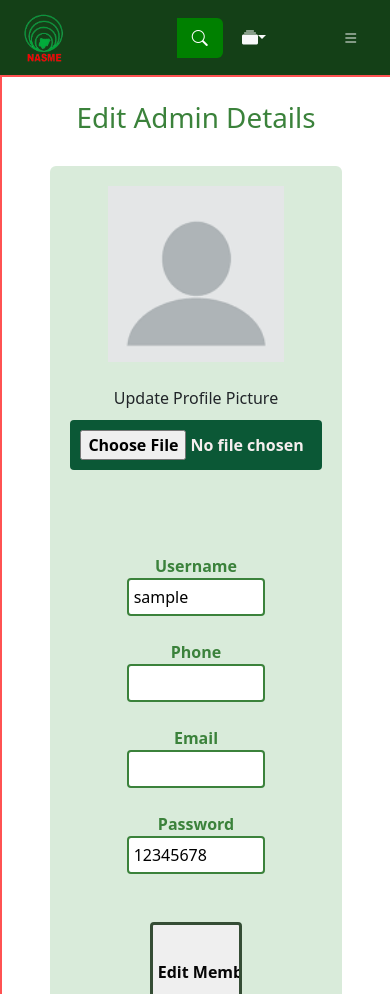
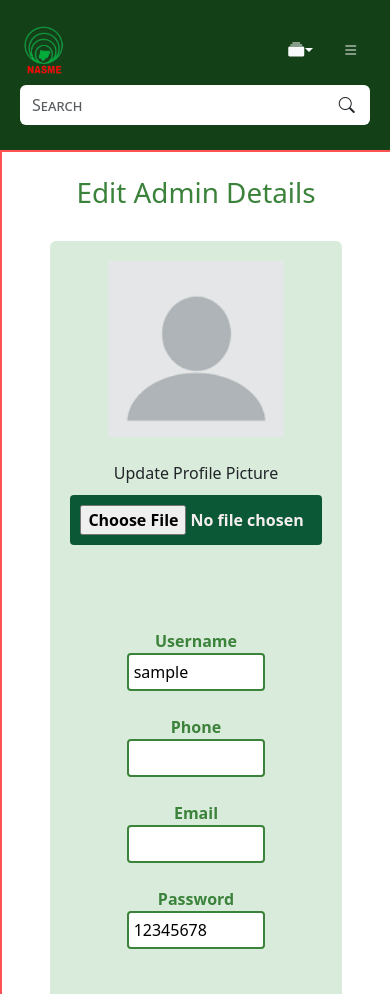
Before and after one commit to valuemaxcodershub/membership-portal, a Flask app: page /admin/manage_admin/1/edit in a window 390 px wide. Run offline with Flask 2, Linux system fonts and the light colour scheme; the visitor is signed in with stand-in values (Sample User, id 1); data comes from the database, SQL or seed files in the repository; data that the repository does not hold is empty; some libraries are stand-ins or nearby versions.

Commit message:
Modified all search Input

```diff
--- a/membership/static/css/header.css
+++ b/membership/static/css/header.css
@@ -18,25 +18,31 @@ button {
 
 #btn-search {
     background: white;
+    box-shadow: none !important;
 }
 
-@media screen and (max-width:550px) {
-    .navbar #search {
-        display: none;
+.navbar {
+    height: 75px;
+}
+
+.navGrid {
+    display: grid !important;
+    grid-template-columns: 1fr auto auto auto;
+}
+
+@media screen and (max-width:450.9px) {
+    .navbar {
+        height: 150px;
     }
 
-    .navbar #search.active {
-        display: block;
+    .navGrid {
+        grid-template-rows: auto auto;
+        row-gap: 10px;
     }
 
-    .navbar #search~#btn-search {
-        color: white;
-        background: transparent;
-    }
-
-    .navbar #search.active~#btn-search {
-        background: white;
-        color: black;
+    .navSearch {
+        grid-row: 2;
+        grid-column: 1/5;
     }
 }
 
--- a/membership/static/css/side.css
+++ b/membership/static/css/side.css
@@ -173,10 +173,10 @@ body {
     }
 }
 
-@media screen and (max-width:450.5px) {
+@media screen and (max-width:450.9px) {
     .sidebar {
         position: fixed;
-        top: 75px;
+        top: 150px;
         left: 0;
         height: auto;
         width: 100%;
@@ -225,4 +225,7 @@ body {
         text-align: center;
     }
 
+    .main-content{
+        top: 150px;
+    }
 }
--- a/membership/templates/dashboard_layout.html
+++ b/membership/templates/dashboard_layout.html
@@ -77,43 +77,41 @@
 
 
 
-    <nav class="navbar fixed-top" style="flex-wrap: nowrap; background-color: rgb(20, 64, 23); height: 75px;">
-        <div class="container d-flex px-md-5 px-3">
+    <nav class="navbar fixed-top" style="flex-wrap: nowrap; background-color: rgb(20, 64, 23);">
+        <div class="container navGrid px-md-5 px-3">
             <a class="navbar-brand p-0" id="navBrand" href="#">
                 <img class="" src="{{url_for('static', filename='web_images/nasme-removebg-preview.png')}}" alt="">
             </a>
 
 
-            <div class="d-flex" style="position: relative;">
-                <form class="d-flex rounded mx-lg-2 mx-1" method="POST" action="{{url_for('admins.search_members')}}">
-                    <input class="form-control rounded-0 rounded-start border-0 w-100" id="search"
-                        style="box-shadow: none;" type="text" placeholder="Search" aria-label="Search" name="search_query">
-                    <button class="rounded-0 rounded-end btn border-0" style="background-color: green;" id="btn-search"
-                        type="submit">
-                        <i class="bi bi-search"></i>
+
+            <form class="d-flex rounded mx-lg-2 mx-1 navSearch" method="POST"
+                action="{{url_for('admins.search_members')}}">
+                <input class="form-control rounded-0 rounded-start border-0 w-100" id="search" style="box-shadow: none;"
+                    type="text" placeholder="Search" aria-label="Search" name="search_query">
+                <button class="rounded-0 rounded-end btn border-0" id="btn-search" type="submit">
+                    <i class="bi bi-search text-dark"></i>
                 </button>
             </form>
 
             <button class="btn ms-md-3 mx-0 dropdown nav-item" title="Sort by Clusters/Units">
                 <i class="bi bi-collection-fill text-light dropdown-toggle nav-link" data-bs-toggle="dropdown"></i>
-                    <div class="dropdown-menu mt-3 border-0 outline-0 rounded-bottom-2 me-2 bg-white">
+                <div class="dropdown-menu mt-md-3 border-0 outline-0 rounded-bottom-2 me-2 bg-white py-0">
 
-                        {% for unit in dashboard_units  %}
-                        <a class="text-wrap dropdown-item" href="{{url_for('admins.manage_unit_members', unit_id=unit.id)}}">{{unit.name}}</a>
+                    {% for unit in dashboard_units %}
+                    <a class="text-wrap dropdown-item border-top py-2 rounded-bottom" style="min-width: 0 !important;"
+                        href="{{url_for('admins.manage_unit_members', unit_id=unit.id)}}">
+                        {{unit.name}}
+                    </a>
                     {% endfor %}
 
                 </div>
             </button>
 
-                <button class="rounded-0 rounded-end btn ms-md-3 mx-0 invisible" type="submit" title="Admin Profile">
-                    <i class="bi bi-person-workspace text-light"></i>
-                </button>
-
-
             <button class="rounded-0 rounded-end btn ms-md-3 mx-0" type="submit" id="togglerLg" title="Toggler">
                 <i class="bi bi-list text-light"></i>
             </button>
-            </div>
+
         </div>
     </nav>
 
@@ -536,19 +534,6 @@
 
 
     <script>
-        // Navbar Search Toggler
-        let searchInput = document.getElementById('search')
-        let btnSearch = document.getElementById('btn-search')
-        let navBrand = document.getElementById('navBrand')
-
-        btnSearch.addEventListener('click', (e) => {
-           // e.preventDefault()
-            searchInput.classList.toggle('active')
-            navBrand.classList.toggle('none')
-        })
-        // Navbar Search Toggler Ends
-
-
         // TOGGLER
         let btn = document.querySelector('#btn')
         let sidebar = document.querySelector('.sidebar')
```
Also changed, not shown: membership/templates/main/business_member.html (+10 -4 lines). Lines whose indentation alone changed are shown as unchanged.
